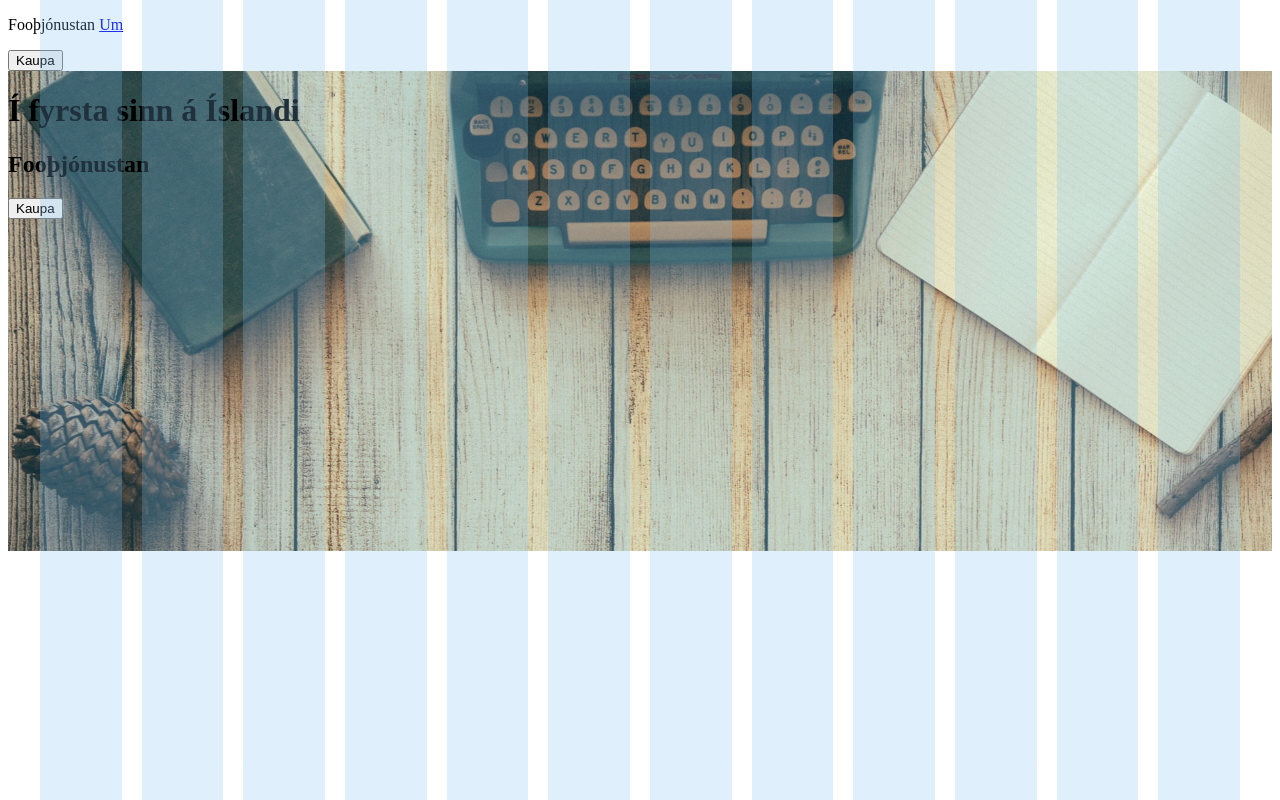
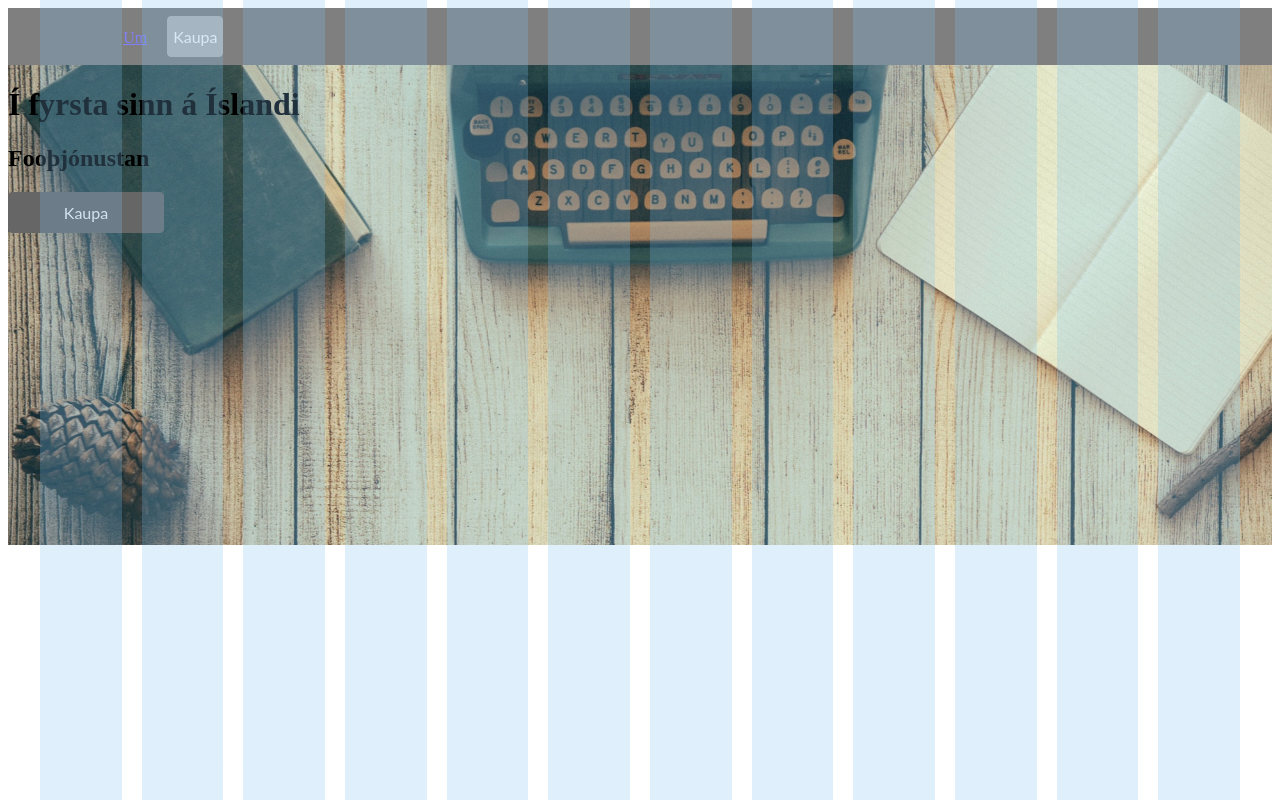
Before and after one commit to Rafno/stort-verkefni1, a website: page Website/index.html in a window 1280 px wide. Drawn offline with Linux system fonts and the light colour scheme.

Commit message:
Byrjaði á topbar

```diff
--- a/Website/index.html
+++ b/Website/index.html
@@ -10,8 +10,11 @@
 </head>
 <body>
     <div class="top-bar">
-        <p><span>Fooþjónustan </span><span><a href="um.html">Um</a></span></p>
-        <div><button class="button kaupa">Kaupa</button></div>
+        <ul>
+            <li>Fooþjónustan</li>
+            <li><a href="um.html">Um</a></li>
+            <li><button class="button kaupa">Kaupa</button></li>
+        </ul>
     </div>
     <header>
         <div class="text-wrap">
--- a/Website/styles.css
+++ b/Website/styles.css
@@ -13,6 +13,7 @@ body
 @mixin columns($col: 1) {
     // margföldum með "1%" til að breyta gildi í prósentu gildi width: ($col / 12 * 100) * 1%;
 }
+
 header {
     width: 100%;
     height: 480px;
@@ -20,4 +21,63 @@ header {
     background-size: cover;
     display: flex;
     @include columns(12);
+
 }
+ul{
+    list-style-type:none;
+    margin: 0;
+    padding: 0;
+}
+.top-bar {
+    width: 100%;
+    display: inline-block;
+    opacity: 0.5;
+    background-color: black;
+}
+li {
+    display: inline-block;
+    padding: 8px;
+}
+/*Copy pasteað*/
+
+
+.button {
+    display: inline-block;
+    width: 100%;
+    max-width: 156px;
+    padding: 10px 5px;
+    margin: 0;
+    overflow: hidden;
+    font-family: Lato, helvetica, arial, sans-serif;
+    font-size: 1rem;
+    color: #eee;
+    text-align: center;
+    text-decoration: none;
+    text-overflow: ellipsis;
+    white-space: nowrap;
+    cursor: pointer;
+    background-color: #666;
+    border: 1px solid #666;
+    border-radius: 4px;
+    transition: background-color 500ms ease, color 500ms ease;
+}
+
+    .button:hover {
+        color: #eee;
+        background-color: #333;
+    }
+
+.button--inverted {
+    color: #666;
+    background-color: #eee;
+}
+
+    .button--inverted:hover {
+        color: #333;
+        background-color: #ccc;
+    }
+
+.button--disabled, .button--disabled:hover {
+    color: #999;
+    background-color: #eee;
+    border-color: #eee;
```
